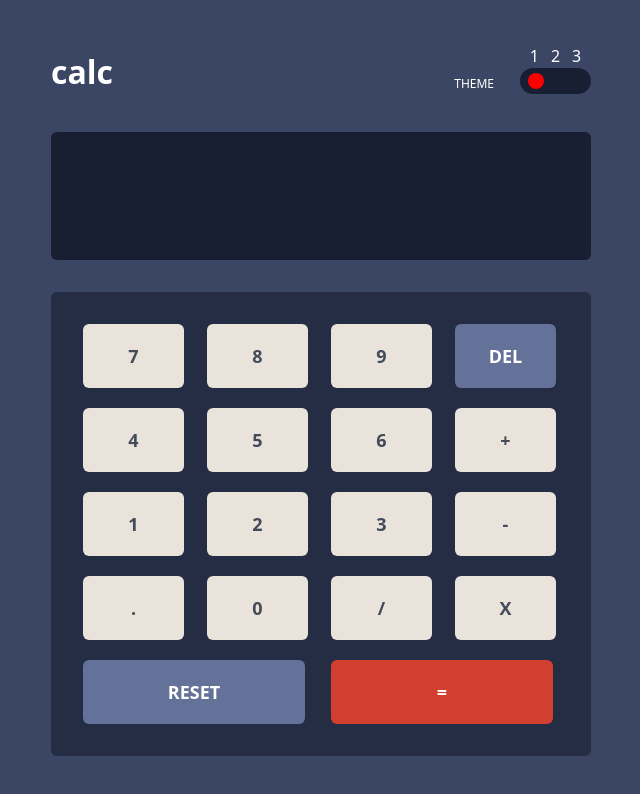
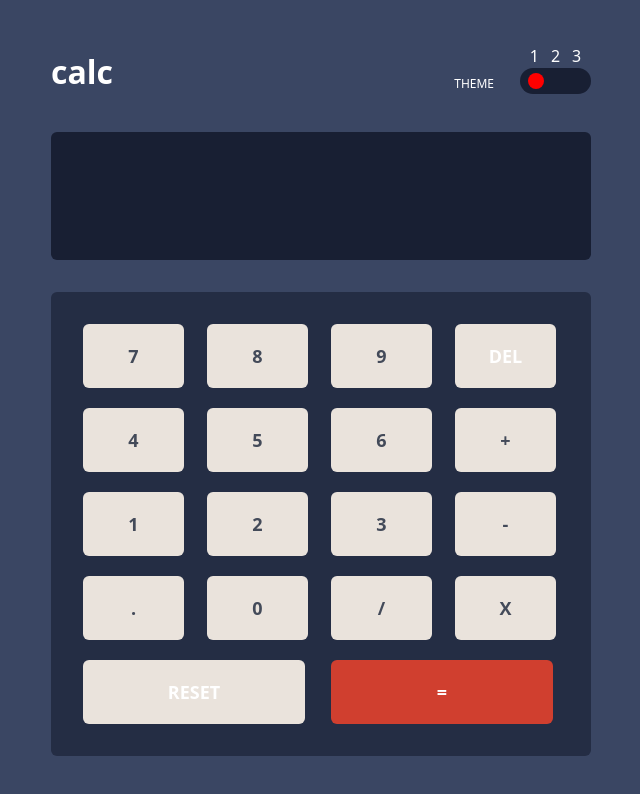
Before and after one commit to zura445/Calculator, a React (Vite) app: page / in a window 1280 px wide. Shown: the top 794 px of the page, without its empty margins (319-959 px from the left). Built offline with nearby package versions, Linux system fonts and the light colour scheme.

Commit message:
colors bug fixing

```diff
--- a/src/components/Buttons.tsx
+++ b/src/components/Buttons.tsx
@@ -44,15 +44,15 @@ function Buttons({ setMeaningButtons }: ButtonsProps) {
             index >= calcButtons.length - 2 ? "col-span-2 w-[222px]" : ""
           } ${
             calc === "DEL"
-              ? "bg-zura-100 text-white light:bg-zura-200 dark:bg-zura-700"
+              ? "bg-blue-400 text-white light:bg-blue-500 dark:bg-violet-600"
               : ""
           } ${
             calc === "RESET"
-              ? "bg-zura-100 text-white light:bg-zura-200 dark:bg-zura-700"
+              ? "bg-blue-400 text-white light:bg-blue-500 dark:bg-violet-600"
               : ""
           } ${
             calc === "="
-              ? "bg-red-700 text-white light:bg-blue-500 dark:bg-zura-300"
+              ? "bg-red-700 text-white light:bg-blue-500 dark:bg-sky-700"
               : ""
           }`}
         >
--- a/src/index.css
+++ b/src/index.css
@@ -12,6 +12,9 @@
   --color-blue-800: #181f33;
   --color-blue-700: #434a59;
   --color-blue-600: #3a4663;
+  --color-blue-500: #378187;
+  --color-blue-400: #647198;
+  --color-sky-700: #00ded0;
   --color-red-700: #d03f2f;
   --color-red-500: #eae3dc;
   --color-red-200: #e5e4e1;
@@ -23,11 +26,8 @@
   --color-gray-200: #e6e6e6;
   --color-yellow-800: #ffe53d;
   --color-violet-800: #331c4d;
-  --color-zura-100: #647198;
-  --color-zura-200: #378187;
-  --color-zura-300: #00ded0;
   --color-blue-500: #c85402;
-  --color-zura-700: #56077c;
+  --color-violet-600: #56077c;
 }
 
 body {
```
